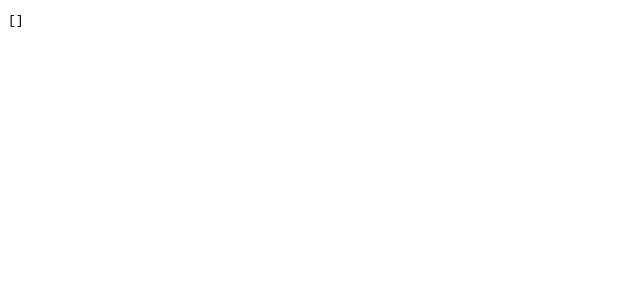
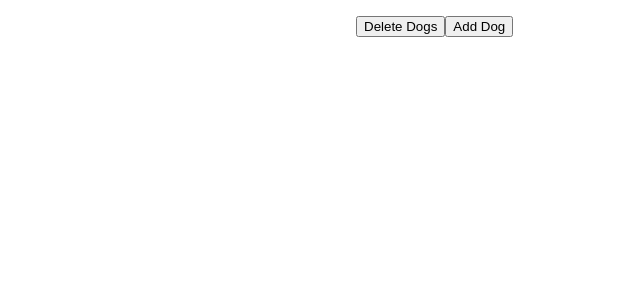
Before and after one commit to ThisseasX/electron-demo, a React (Vite) app: page / in a window 1280 px wide. Shown: the top 300 px of the page, without its empty margins (0-640 px from the left). Built offline with nearby package versions, Linux system fonts and the light colour scheme.

Commit message:
add ui for dogs

```diff
--- a/src/main/db/db.js
+++ b/src/main/db/db.js
@@ -11,10 +11,6 @@ createDirIfNotExists(dbDir);
 const adapter = new JSONFile(path.join(dbDir, 'db.json'));
 const db = new Low(adapter, { dogs: [] });
 
-(async () => {
-  await db.read();
-  db.data.dogs.push({ name: 'ASAD', age: 6 });
-  await db.write();
-})();
+db.read();
 
 export { db };
--- a/src/main/models/dogs/events.js
+++ b/src/main/models/dogs/events.js
@@ -1,8 +1,9 @@
 import { ipcMain } from 'electron';
 import { EVENTS } from 'shared/constants';
-import { getDogs, addDog } from './services';
+import { getDogs, addDog, deleteDogs } from './services';
 
 export const initDogsEvents = () => {
   ipcMain.handle(EVENTS.GET_DOGS, getDogs);
   ipcMain.handle(EVENTS.ADD_DOG, addDog);
+  ipcMain.handle(EVENTS.DELETE_DOGS, deleteDogs);
 };
--- a/src/preload/models/dogs/events.js
+++ b/src/preload/models/dogs/events.js
@@ -3,3 +3,4 @@ import { EVENTS } from 'shared/constants';
 
 export const getDogs = () => ipcRenderer.invoke(EVENTS.GET_DOGS);
 export const addDog = (dog) => ipcRenderer.invoke(EVENTS.ADD_DOG, dog);
+export const deleteDogs = () => ipcRenderer.invoke(EVENTS.DELETE_DOGS);
--- a/src/renderer/src/components/App/App.jsx
+++ b/src/renderer/src/components/App/App.jsx
@@ -1,24 +1,48 @@
 import React, { useState } from 'react';
 import { useAsyncEffect } from 'utils';
+import classes from './style.module.css';
 
 const App = () => {
   const [dogs, setDogs] = useState([]);
 
   useAsyncEffect(async () => {
-    try {
-      const dogs = await window.api.dogs.getDogs();
-      console.log({ dogs });
-      setDogs(dogs);
-    } catch {
-      // empty
-    }
+    const dogs = await window.api.dogs.getDogs();
+    setDogs(dogs);
   }, []);
 
+  const handleDeleteDogs = async () => {
+    const dogs = await window.api.dogs.deleteDogs();
+    setDogs(dogs);
+  };
+
+  const handleAddDog = async () => {
+    const dogs = await window.api.dogs.addDog({
+      id: Date.now(),
+      name: 'Buddy',
+      breed: 'Golden Retriever',
+      age: 5,
+    });
+
+    setDogs(dogs);
+  };
+
   return (
-    <div>
-      <code>
-        <pre>{JSON.stringify(dogs, null, 2)}</pre>
-      </code>
+    <div className={classes.root}>
+      <div>
+        <button onClick={handleDeleteDogs}>Delete Dogs</button>
+        <button onClick={handleAddDog}>Add Dog</button>
+      </div>
+
+      <div className={classes.dogs}>
+        {dogs.map((dog) => (
+          <div key={dog.id} className={classes.dog}>
+            <div>ID: {dog.id}</div>
+            <div>Name: {dog.name}</div>
+            <div>Breed: {dog.breed}</div>
+            <div>Age: {dog.age}</div>
+          </div>
+        ))}
+      </div>
     </div>
   );
 };
--- /dev/null
+++ b/src/renderer/src/components/App/style.module.css
@@ -0,0 +1,27 @@
+.root {
+  display: flex;
+  flex-direction: column;
+  gap: 16px;
+  padding: 16px;
+  width: 100%;
+  max-width: 600px;
+  margin: 0 auto;
+  font-family: sans-serif;
+}
+
+.dogs {
+  margin-top: 16px;
+  display: flex;
+  flex-direction: column;
+  gap: 8px;
+}
+
+.dog {
+  display: flex;
+  gap: 24px;
+  width: fit-content;
+  border: 1px solid #d3d3d3;
+  padding: 8px;
+  border-radius: 4px;
+  box-shadow: 0 2px 4px 0 rgb(0 0 0 / 32%);
+}
--- /dev/null
+++ b/src/renderer/src/globalStyle.css
@@ -0,0 +1,13 @@
+html {
+  box-sizing: border-box;
+}
+
+body {
+  margin: 0;
+}
+
+*,
+*::before,
+*::after {
+  box-sizing: inherit;
+}
--- a/src/renderer/src/index.jsx
+++ b/src/renderer/src/index.jsx
@@ -1,6 +1,7 @@
 import React from 'react';
 import { createRoot } from 'react-dom/client';
 import { App } from 'components';
+import './globalStyle.css';
 
 createRoot(document.getElementById('root')).render(
   <React.StrictMode>
--- a/src/shared/constants.js
+++ b/src/shared/constants.js
@@ -3,6 +3,7 @@ import packageJson from '../../package.json';
 export const EVENTS = {
   GET_DOGS: 'get-dogs',
   ADD_DOG: 'add-dog',
+  DELETE_DOGS: 'delete-dogs',
 };
 
 export const APP = {
```
Also changed, not shown: src/main/models/dogs/services.js (+11 -2 lines).
